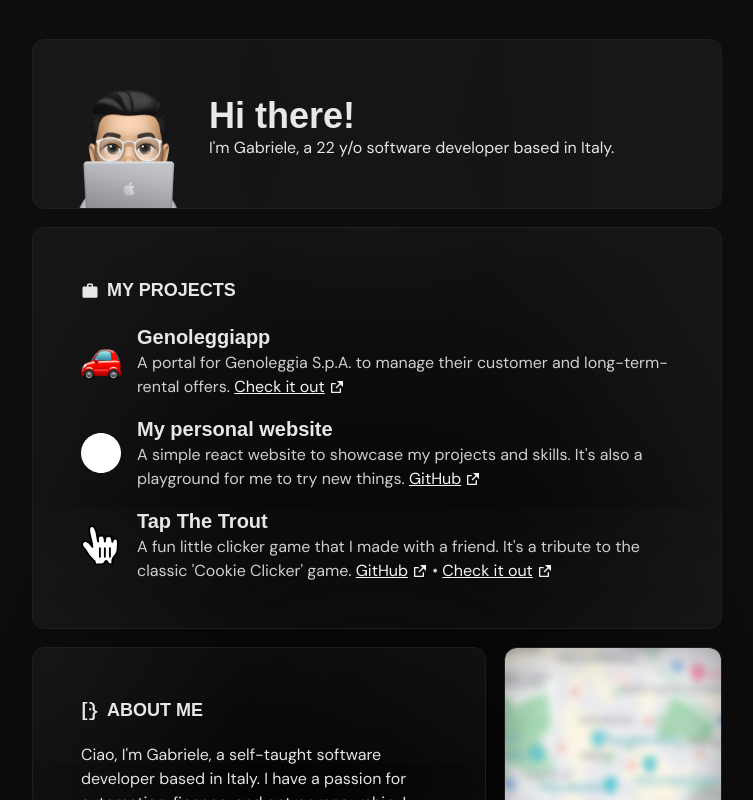
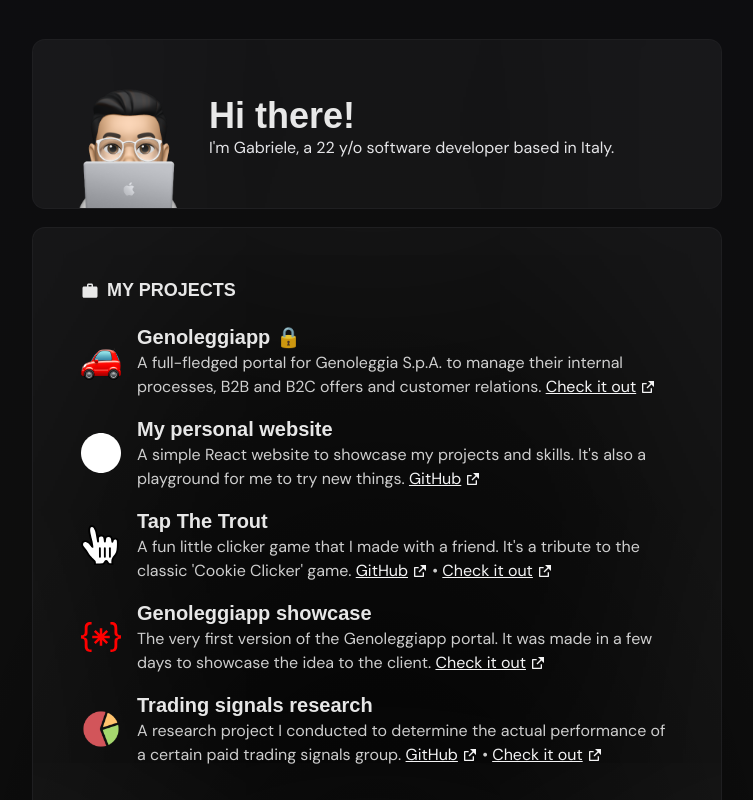
Before and after one commit to 965311532/gabrielearmento.com, a React (Vite) app: page / in a window 1280 px wide. Shown: the top 800 px of the page, without its empty margins (263-1016 px from the left). Built offline with nearby package versions, Linux system fonts and the light colour scheme; no server answers; a web font is replaced by a local one.

Commit message:
Update work widget

```diff
--- a/src/App.jsx
+++ b/src/App.jsx
@@ -43,7 +43,7 @@
       </Card>
 
       {/* Projects card */}
-      <Card className="col-span-6 md:col-span-6 max-h-[500px] md:max-h-[400px] overflow-y-auto">
+      <Card className="col-span-6 md:col-span-6">
         <CardHeader title="My projects" icon={MdWork} />
         <WorkWidget />
       </Card>
--- a/src/components/Card.jsx
+++ b/src/components/Card.jsx
@@ -17,7 +17,7 @@
     <div
       className={clsxm(
         "bg-white/3 shadow-[inset_0_0_500px_-10px_rgba(255,255,255,0.1)]",
-        "p-10 md:p-12 rounded-xl md:rounded-xl",
+        "p-8 md:p-12 rounded-xl md:rounded-xl",
         "ring-1 ring-zinc-800/70 ",
         "flex flex-col justify-between items-center",
         "overflow-hidden",
--- a/src/components/WorkWidget.jsx
+++ b/src/components/WorkWidget.jsx
@@ -1,21 +1,23 @@
+import genoleggiappDemoLogo from "../assets/images/genoleggiapp-demo-logo.svg";
 import genoleggiappLogo from "../assets/images/genoleggiapp-logo.png";
 import personalWebsiteLogo from "../assets/images/personal-website-logo.svg";
+import pieChartImg from "../assets/images/pie-chart.png";
 import tapTheTroutLogo from "../assets/images/tap-the-trout-logo.svg";
 import { SickLink } from "./SickLink";
 
 const projects = [
   {
     icon: genoleggiappLogo,
-    name: "Genoleggiapp",
+    name: "Genoleggiapp 🔒",
     description:
-      "A portal for Genoleggia S.p.A. to manage their customer and long-term-rental offers.",
+      "A full-fledged portal for Genoleggia S.p.A. to manage their internal processes, B2B and B2C offers and customer relations.",
     url: "https://app.genoleggia.com/",
   },
   {
     icon: personalWebsiteLogo,
     name: "My personal website",
     description:
-      "A simple react website to showcase my projects and skills. It's also a playground for me to try new things.",
+      "A simple React website to showcase my projects and skills. It's also a playground for me to try new things.",
     github: "https://github.com/965311532/personal-website",
   },
   {
@@ -25,6 +27,21 @@
       "A fun little clicker game that I made with a friend. It's a tribute to the classic 'Cookie Clicker' game.",
     url: "https://tapthetrout.com/",
     github: "https://github.com/965311532/tap-the-trout",
+  },
+  {
+    icon: genoleggiappDemoLogo,
+    name: "Genoleggiapp showcase",
+    description:
+      "The very first version of the Genoleggiapp portal. It was made in a few days to showcase the idea to the client.",
+    url: "https://www.genoleggia.it/demo/index.html",
+  },
+  {
+    icon: pieChartImg,
+    name: "Trading signals research",
+    description:
+      "A research project I conducted to determine the actual performance of a certain paid trading signals group.",
+    url: "https://nbviewer.org/github/965311532/backtesting-results/blob/master/backtesting-results.ipynb?flush-cache=True",
+    github: "https://github.com/965311532/backtesting-results",
   },
 ];
 
@@ -48,7 +65,7 @@
 
 export default function WorkWidget() {
   return (
-    <div className="flex flex-col overflow-auto scrollbar-thin scrollbar-thumb-zinc-800 scrollbar-track-zinc-900/50 pr-8 -mr-12 scroll-smooth">
+    <div className="flex flex-col">
       {projects.map((project, index) => {
         return <Project key={index} {...project} />;
       })}
```
Also changed, not shown: src/assets/images/genoleggiapp-demo-logo.svg (added), src/assets/images/pie-chart.png (added).
